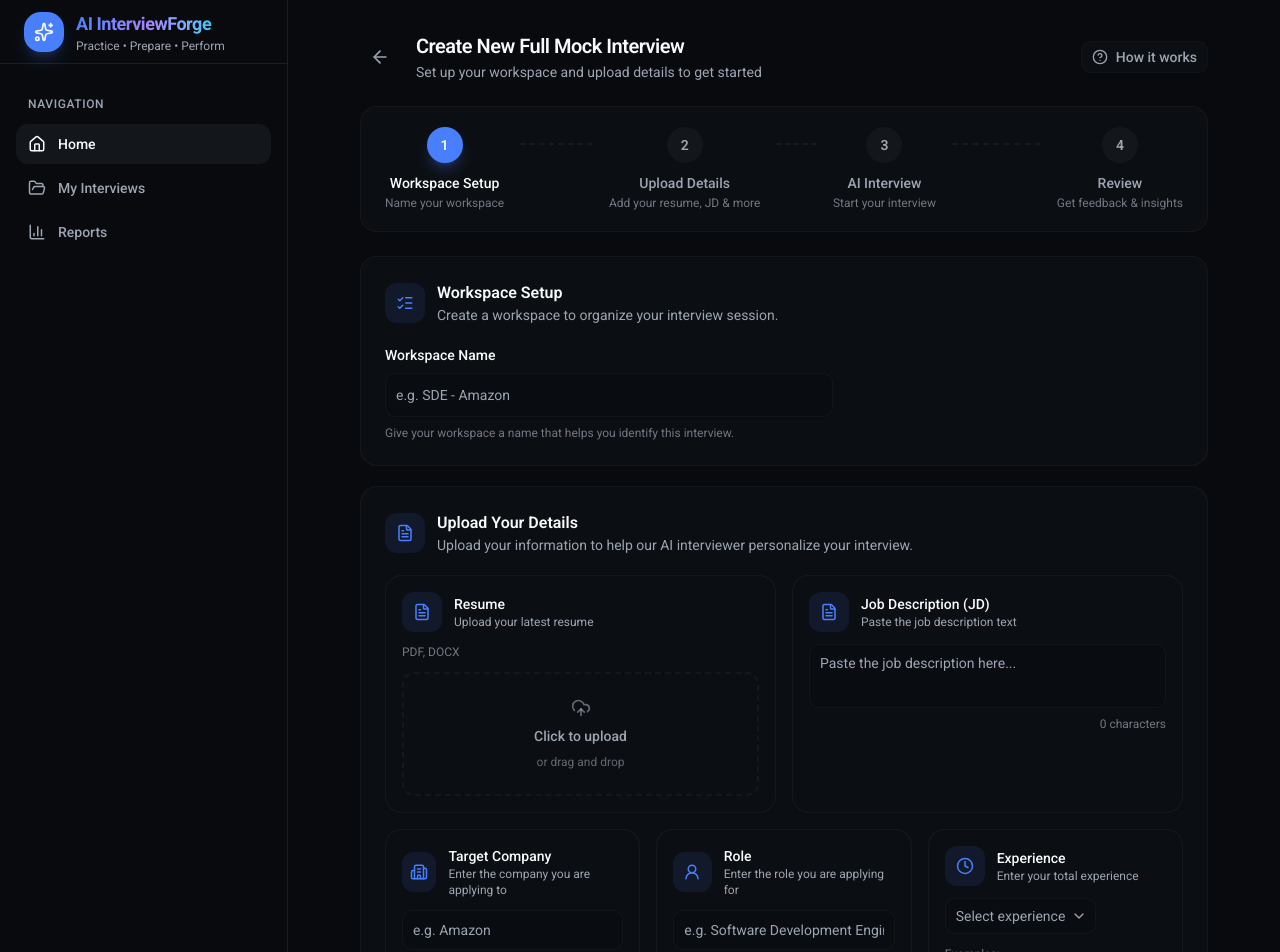
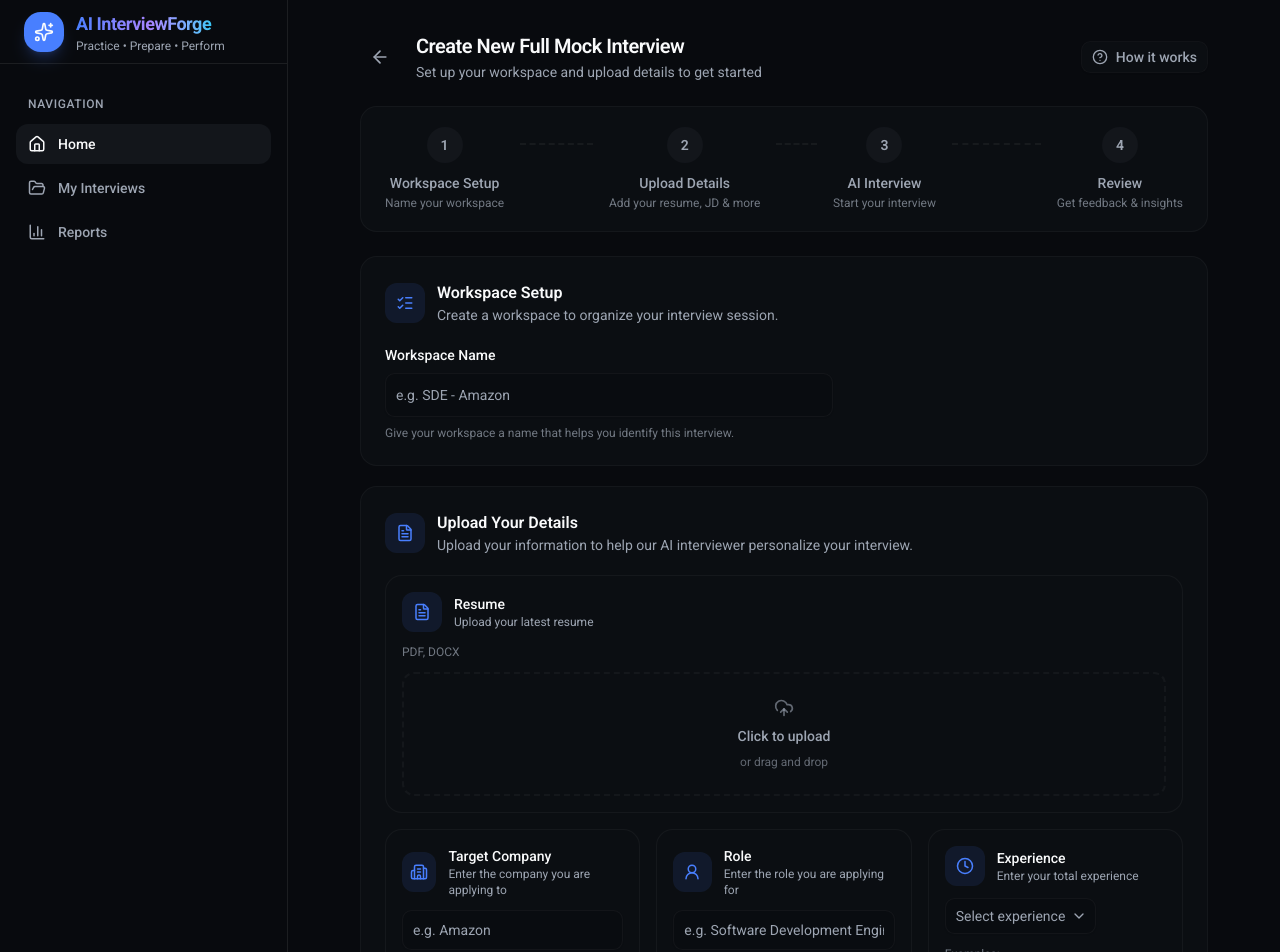
Before and after one commit to sumanthsaivenkat1113/ai-interview-forge, a Next.js app: page /workspace/full-mock-interview in a window 1280 px wide. Shown: the top 952 px of the page. Built offline with nearby package versions, Linux system fonts and the light colour scheme.

Commit message:
add navigation to FMI and Interview

```diff
--- a/client/components/dashboard/Main/InterviewCard/index.tsx
+++ b/client/components/dashboard/Main/InterviewCard/index.tsx
@@ -1,3 +1,5 @@
+"use client";
+
 import { Badge } from "@/client/components/ui/badge";
 import {
   ArrowRight,
@@ -7,6 +9,7 @@ import {
   LucideIcon,
 } from "lucide-react";
 import { cn } from "@/lib/utils";
+import { useRouter } from "next/navigation";
 
 interface Props {
   title: string;
@@ -15,6 +18,7 @@ interface Props {
   duration: string;
   icon: LucideIcon;
   iconColor: string;
+  href: string;
 }
 
 export default function InterviewCard({
@@ -24,9 +28,13 @@ export default function InterviewCard({
   duration,
   icon: Icon,
   iconColor,
+  href,
 }: Props) {
+  const router = useRouter();
   return (
     <button
+      type="button"
+      onClick={() => router.push(href)}
       className="
         group
         relative
@@ -42,6 +50,7 @@ export default function InterviewCard({
         hover:-translate-y-1
         hover:border-primary/30
         hover:shadow-lg
+        cursor-pointer
       "
     >
       {/* Accent line */}
--- a/client/components/dashboard/Main/InterviewSection/index.tsx
+++ b/client/components/dashboard/Main/InterviewSection/index.tsx
@@ -32,6 +32,7 @@ export default function InterviewSection() {
           description="Experience a realistic interview with technical questions, coding rounds, and detailed AI-powered feedback."
           icon={MessagesSquare}
           iconColor="bg-violet-500/15 text-violet-600 dark:bg-violet-500/20 dark:text-violet-400"
+          href="/workspace/full-mock-interview"
         />
 
         <InterviewCard
@@ -41,6 +42,7 @@ export default function InterviewSection() {
           description="Practice specific subjects like React, DSA, JavaScript, SQL, and System Design at your own pace."
           icon={BookOpenText}
           iconColor="bg-emerald-500/15 text-emerald-600 dark:bg-emerald-500/20 dark:text-emerald-400"
+          href="/workspace/interview"
         />
       </div>
     </section>
--- a/client/components/workspaceFMI/WorkspaceForm/index.tsx
+++ b/client/components/workspaceFMI/WorkspaceForm/index.tsx
@@ -6,7 +6,6 @@ import { Label } from "@/client/components/ui/label";
 import { Button } from "@/client/components/ui/button";
 import { ArrowRight, Building2, FileText, ListChecks, Loader2, UserRound } from "lucide-react";
 import TextField from "../TextField";
-import JobDescriptionField from "../JobDescriptionField";
 import ResumeUploadField from "../ResumeUploadField";
 import ExperienceField from "../ExperienceField";
 import { ROLE_SUGGESTIONS, TARGET_COMPANIES_SUGGESTIONS } from "../lib/constants";
@@ -125,16 +124,12 @@ export default function WorkspaceForm({ onSuccess }: WorkspaceFormProps) {
         </div>
 
         {/* Upload Row: Resume + JD */}
-        <div className="grid grid-cols-1 gap-4 md:grid-cols-2">
+        <div className="grid grid-cols-1 gap-4 md:grid-cols-1">
           <ResumeUploadField
             file={form.resumeFile}
             onFileChange={(file) => update("resumeFile", file)}
             error={resumeError}
             onError={setResumeError}
-          />
-          <JobDescriptionField
-            value={form.jobDescription}
-            onChange={(v) => update("jobDescription", v)}
           />
         </div>
 
--- a/client/components/workspaceFMI/workspaceFMI/index.tsx
+++ b/client/components/workspaceFMI/workspaceFMI/index.tsx
@@ -13,7 +13,7 @@ export default function WorkspaceFMI() {
       <main className="flex-1 overflow-y-auto">
         <div className="mx-auto max-w-4xl space-y-6 p-6 pt-8">
           <WorkspaceHeader />
-          <WorkspaceStepper currentStep={1} />
+          <WorkspaceStepper currentStep={0} />
           <WorkspaceForm
             onSuccess={(workspaceId) => {
               // TODO: route to step 3 (AI Interview) once the backend
```
